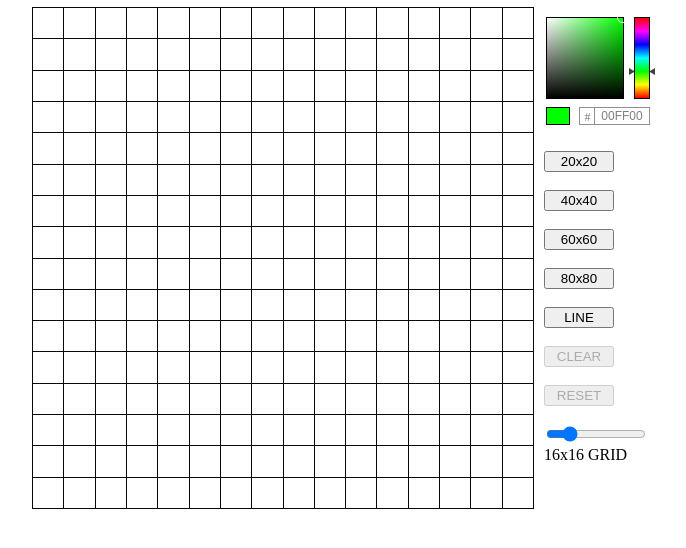
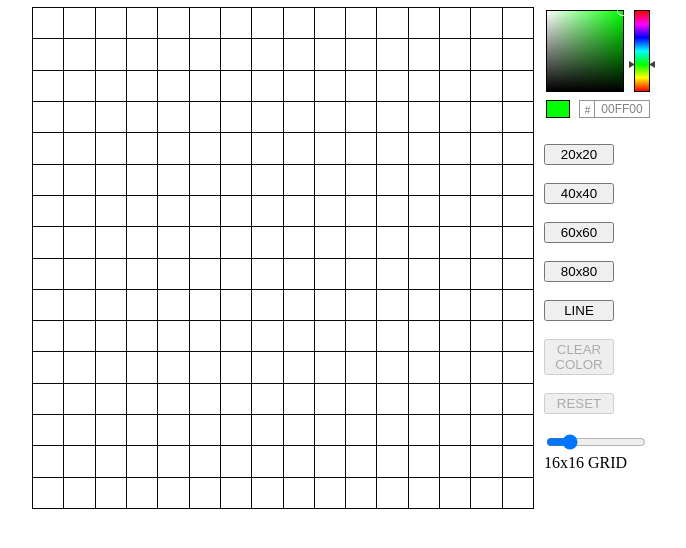
Before and after one commit to Moussack/odin-sketchProject, a plain HTML site: page index.html in a window 1280 px wide. Shown: the part 48-596 px from the top of the page, without its empty margins (293-979 px from the left). Drawn offline with Linux system fonts and the light colour scheme.

```diff
--- a/index.html
+++ b/index.html
@@ -23,7 +23,7 @@
             <button id="gridBtnThree" class="gridBtn">60x60</button>
             <button id="gridBtnFour" class="gridBtn">80x80</button>
             <button id="gridLine" class="">LINE</button>
-            <button id="gridClear" class="">CLEAR</button>
+            <button id="gridClear" class="">CLEAR COLOR</button>
             <button id="gridDefault" class="defaultBtn">RESET</button>
             <div class="rangeDiv">
                <div>
--- a/script.js
+++ b/script.js
@@ -82,9 +82,10 @@ function disableButton(buttonId) {
 }
 
 // Color Picker Instance
+const defaultColorVal = '#0F0';
 let pickers = new ColorPicker({
    dom: document.getElementById('picker1'),
-   value: '#0F0',
+   value: defaultColorVal,
 });
 
 // func to return the color value from the color picker
@@ -106,6 +107,7 @@ function defaultGrid() {
    addLine();
    range.value = addGrid(16); // addGrid func returns the size and can be inputed to the range as it's value
    displayGridSize(range.value); // displaying the grid size based on the grid size
+   pickers.value = defaultColorVal;
    gridButtonOne.disabled = false;
    gridButtonTwo.disabled = false;
    gridButtonThree.disabled = false;
```
